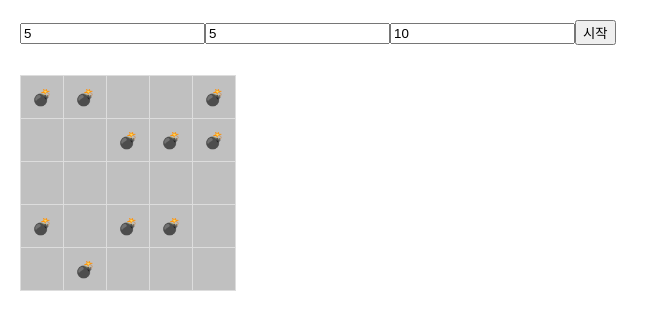
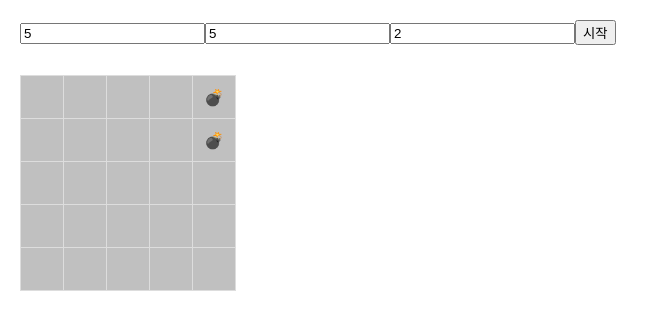
Before and after one commit to dev-tinkerbell/minesweeper, a React (Create React App) app: page / in a window 1280 px wide. Both pictures are taken after a click on the button "시작". Shown: the top 330 px of the page, without its empty margins (0-659 px from the left). Built offline with nearby package versions, Linux system fonts and the light colour scheme.

Commit message:
6 완료

```diff
--- a/src/components/Form.jsx
+++ b/src/components/Form.jsx
@@ -4,7 +4,7 @@ import { TableContext, STATE_GAME } from './MineSweeper';
 const Form = () => {
     const [row, setRow] = useState(5);
     const [cell, setCell] = useState(5);
-    const [mine, setMine] = useState(10);
+    const [mine, setMine] = useState(2);
     const { dispatch } = useContext(TableContext);
 
     const onChangeRow = useCallback((e) => {
--- a/src/components/MineSweeper.jsx
+++ b/src/components/MineSweeper.jsx
@@ -17,13 +17,14 @@ import Form from './Form';
 export const CODE = {
     MINE: -1, // 지뢰
     NORMAL: 0, // 일반
+    FLAG: -2, // 깃발
 };
 
 export const TableContext = createContext({
     isStart: false,
     tableData: [],
     notMineCell: 0,
-    openedCell: 0,
+    openedOriginCellCount: 0,
     dispatch: () => {},
 });
 
@@ -31,7 +32,7 @@ const initialState = {
     isStart: false,
     tableData: [],
     notMineCell: 0,
-    openedCell: 0,
+    openedOriginCellCount: 0,
 };
 
 // 지뢰 심기
@@ -42,7 +43,7 @@ const plantMine = (row, cell, mine) => {
     for (let i = 0; i < row; i++) {
         const cells = [];
         for (let j = 0; j < cell; j++) {
-            cells.push({ info: 0, isOpened: false });
+            cells.push({ info: 0, isOpened: false, isFlag: false });
         }
         data.push(cells);
     }
@@ -103,8 +104,8 @@ const plantMine = (row, cell, mine) => {
 };
 
 // 지뢰가 아닌 cell 개수 체크
-const checkOpenedCell = (notMineCell, openedCell) => {
-    if (notMineCell !== openedCell) return true;
+const checkOpenedCellCount = (notMineCell, openedCellCount) => {
+    if (notMineCell !== openedCellCount) return true;
 
     alert('승리 🎉');
     return false;
@@ -113,6 +114,7 @@ const checkOpenedCell = (notMineCell, openedCell) => {
 // action create
 export const STATE_GAME = 'START_GAME';
 export const OPEN_CELL = 'OPEN_CELL';
+export const CHANGE_FLAG = 'CHANGE_FLAG';
 
 const reducer = (state, action) => {
     switch (action.type) {
@@ -122,12 +124,17 @@ const reducer = (state, action) => {
                 isStart: true,
                 tableData: plantMine(action.row, action.cell, action.mine),
                 notMineCell: action.row * action.cell - action.mine,
-                openedCell: 0,
+                openedOriginCellCount: 0,
             };
         case OPEN_CELL:
             return {
                 ...state,
-                isStart: checkOpenedCell(state.notMineCell, action.openedCell),
+                isStart: checkOpenedCellCount(state.notMineCell, action.openedCellCount),
+                tableData: action.newTableData,
+            };
+        case CHANGE_FLAG:
+            return {
+                ...state,
                 tableData: action.newTableData,
             };
         default:
@@ -143,7 +150,7 @@ const MineSweeper = () => {
             isStart: state.isStart,
             tableData: state.tableData,
             notMineCell: state.notMineCell,
-            openedCell: state.openedCell,
+            openedOriginCellCount: state.openedOriginCellCount,
             dispatch,
         }),
         [state.tableData]
--- a/src/components/Table.jsx
+++ b/src/components/Table.jsx
@@ -1,15 +1,15 @@
 import { useContext, useState, useRef, useEffect } from 'react';
 // import { useEffect, useState, memo, useMemo, useTransition, useCallback } from 'react';
-import { TableContext, OPEN_CELL } from './MineSweeper';
+import { TableContext, OPEN_CELL, CHANGE_FLAG } from './MineSweeper';
 
 const Table = () => {
-    const { isStart, tableData, dispatch } = useContext(TableContext);
+    const { isStart, tableData, dispatch, openedOriginCellCount } = useContext(TableContext);
     const newTableData = [...tableData];
-    const openedCell = useRef(0);
+    const openedCellCount = useRef(openedOriginCellCount);
 
     useEffect(() => {
         if (!isStart) {
-            openedCell.current = 0;
+            openedCellCount.current = 0;
         }
     }, [isStart]);
 
@@ -19,14 +19,15 @@ const Table = () => {
         // 현재 셀이 undefined라면 리턴
         if (cellItem === undefined) return;
         // 현재 셀이 open이라면 리턴
-        if (cellItem.isOpen) return;
+        if (cellItem.isOpened) return;
         // 현재 셀이 지뢰면 리턴
         if (cellItem.info === -1) return;
         // 이전 셀이 0보다 크다면 리턴
         if (previousCell.info > 0) return;
 
-        cellItem.isOpen = true;
-        openedCell.current += 1;
+        cellItem.isOpened = true;
+        cellItem.isFlag = false;
+        openedCellCount.current += 1;
 
         checkAroundCell(rowIndex, cellIndex, cellItem);
     };
@@ -50,16 +51,24 @@ const Table = () => {
         openCell(rowIndex + 1, cellIndex + 1, cellItem);
     };
 
-    const cellClickHandler = (rowIndex, cellIndex, cellItem) => {
-        if (cellItem.isOpen) return;
+    const leftClickHandler = (rowIndex, cellIndex, cellItem) => {
+        if (cellItem.isOpened || cellItem.isFlag) return;
 
-        cellItem.isOpen = true;
-        openedCell.current += 1;
+        cellItem.isOpened = true;
+        openedCellCount.current += 1;
 
         if (cellItem.info === -1) alert('실패 😂');
         if (cellItem.info === 0) checkAroundCell(rowIndex, cellIndex, cellItem);
 
-        dispatch({ type: OPEN_CELL, newTableData, openedCell: openedCell.current });
+        dispatch({ type: OPEN_CELL, newTableData, openedCellCount: openedCellCount.current });
+    };
+
+    const rightClickHandler = (e, cellItem) => {
+        e.preventDefault();
+        if (cellItem.isOpened) return;
+
+        cellItem.isFlag = !cellItem.isFlag;
+        dispatch({ type: CHANGE_FLAG, newTableData });
     };
 
     return (
@@ -71,12 +80,14 @@ const Table = () => {
                             {tableData[rowIndex].map((cellItem, cellIndex) => (
                                 <td
                                     key={cellIndex}
-                                    className={cellItem.isOpen ? 'open' : ''}
-                                    onClick={() => cellClickHandler(rowIndex, cellIndex, cellItem)}
+                                    className={cellItem.isOpened ? 'open' : ''}
+                                    onClick={() => leftClickHandler(rowIndex, cellIndex, cellItem)}
+                                    onContextMenu={(e) => rightClickHandler(e, cellItem)}
                                 >
                                     {/* {cellItem.info > 0 && cellItem.info} */}
                                     {cellItem.info === -1 && '💣'}
-                                    {cellItem.isOpen && cellItem.info !== 0 && cellItem.info}
+                                    {cellItem.isOpened && cellItem.info !== 0 && cellItem.info}
+                                    {cellItem.isFlag && '🚩'}
                                 </td>
                             ))}
                         </tr>
```
Also changed, not shown: 1 other file (tests, documents, lock files or other folders).
